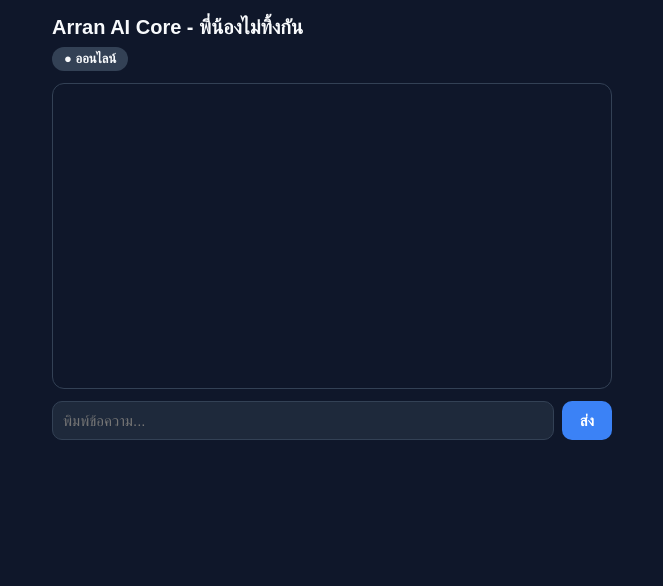
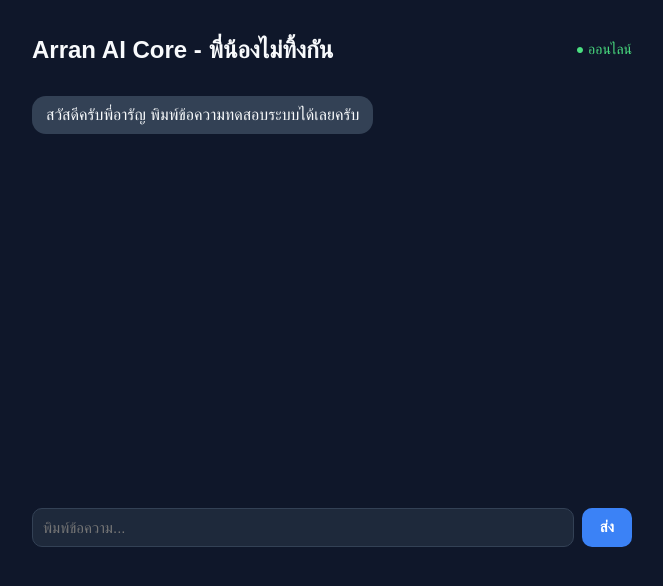
Before and after one commit to Arran34567/-arran-ai-core, a plain HTML site: page index.html in a window 1280 px wide. Shown: the whole page, without its empty margins (308-971 px from the left). Drawn offline with Linux system fonts and the light colour scheme; no server answers.

Commit message:
Refactor HTML and JavaScript for improved layout

```diff
--- a/index.html
+++ b/index.html
@@ -5,12 +5,12 @@
 <meta name="viewport" content="width=device-width, initial-scale=1.0">
 <title>Arran AI Core - พี่น้องไม่ทิ้งกัน</title>
 <style>
-  body { margin: 0; font-family: sans-serif; background: #0f172a; color: #f8fafc; }
-  .container { max-width: 560px; margin: 0 auto; padding: 16px; }
-  .header h2 { margin: 0 0 8px; font-size: 20px; }
-  .status-badge { display: inline-block; padding: 4px 12px; border-radius: 999px; font-size: 13px; font-weight: bold; background: #334155; }
-  .chat-box { height: 280px; overflow-y: auto; background: #0f172a; border: 1px solid #334155; border-radius: 12px; padding: 12px; margin: 12px 0; display: flex; flex-direction: column; gap: 10px; }
-  .msg { padding: 10px 14px; border-radius: 12px; max-width: 80%; font-size: 15px; line-height: 1.5; white-space: pre-wrap; word-wrap: break-word; }
+  body { background: #0f172a; color: #f8fafc; font-family: sans-serif; margin: 0; padding: 0; }
+  .container { max-width: 600px; margin: 0 auto; padding: 16px; }
+  .header { display: flex; justify-content: space-between; align-items: center; }
+  .status-badge { color: #4ade80; font-size: 14px; }
+  .chat-box { display: flex; flex-direction: column; gap: 8px; min-height: 400px; padding: 12px 0; }
+  .msg { padding: 10px 14px; border-radius: 14px; max-width: 85%; white-space: pre-wrap; word-break: break-word; }
   .msg-user { background: #3b82f6; color: #fff; align-self: flex-end; }
   .msg-ai { background: #334155; align-self: flex-start; }
   .msg-error { color: #f87171; }
@@ -32,9 +32,9 @@
   </div>
 </div>
 <script>
-var PRICES =var pendingOrder = null;
+var PRICES = { "เสื้อ": 350, "กางเกง": 490, "หมวก": 190, "เซ็ต": 990 };
 
-function looksLikeAddress(m) { { "เสื้อ": 350, "กางเกง": 490, "หมวก": 190, "เซ็ต": 990 };var pendingOrder = null;
+var pendingOrder = null;
 
 function looksLikeAddress(m) {
   if (m.length < 10) return false;
@@ -52,9 +52,8 @@ function orderSummary(m) {
   else if (m.indexOf("หมวก") !== -1) item = "หมวก";
   else if (m.indexOf("เซ็ต") !== -1 || m.indexOf("เซต") !== -1 || m.indexOf("ชุด") !== -1) item = "เซ็ต";
   if (!item) return null;
-    // แก้จำนวน: "เซ็ต 3 ชิ้น" คือชื่อสินค้า (1 เซ็ต = 990) ไม่ใช่ 3 เซ็ต
   var qty = 1;
-    if (m.includes("เซ็ต") || m.includes("เซต") || m.includes("ชุด")) {
+  if (m.includes("เซ็ต") || m.includes("เซต") || m.includes("ชุด")) {
     var qset = m.match(/(\d+)\s*ชุด/);
     qty = qset ? parseInt(qset[1]) : 1;
   } else {
@@ -64,17 +63,19 @@ function orderSummary(m) {
   var total = qty * PRICES[item];
   var ship = total >= 1000 ? 0 : 50;
   var grand = total + ship;
-  pendingOrder = { item: item, qty: qty, total: total, ship: ship, grand: grand };  return  pendingOrder = { item: item, qty: qty, total: total, ship: ship, grand: grand }; "สรุปออเดอร์ครับพี่ 🛒\n• " + item + " " + qty + " ชิ้น = "" " + qty + " " + (item === "เซ็ต" ? "ชุด" : "ชิ้น") + " = " + total + " บาท\n• ค่าส่ง " + ship + " บาท" + (ship === 0 ? " (ส่งฟรีครับ 🎉)" : "") + "\n• ยอดรวม " + grand + " บาทครับ\n\nถ้าถูกต้อง พิมพ์ชื่อ + ที่อยู่จัดส่งมาได้เลยครับ";
+  pendingOrder = { item: item, qty: qty, total: total, ship: ship, grand: grand };
+  return "สรุปออเดอร์ครับพี่ 🛒\n• " + item + " " + qty + " " + (item === "เซ็ต" ? "ชุด" : "ชิ้น") + " = " + total + " บาท\n• ค่าส่ง " + ship + " บาท" + (ship === 0 ? " (ส่งฟรีครับ 🎉)" : "") + "\n• ยอดรวม " + grand + " บาทครับ\n\nถ้าถูกต้อง พิมพ์ชื่อ + ที่อยู่จัดส่งมาได้เลยครับ";
 }
 
 function smartReply(msg) {
   var m = msg.toLowerCase();
-  var order = orderSummary(m);  if (pendingOrder && looksLikeAddress(m)) {
+  if (pendingOrder && looksLikeAddress(m)) {
     var p = pendingOrder;
     pendingOrder = null;
     var unit = p.item === "เซ็ต" ? "ชุด" : "ชิ้น";
     return "รับออเดอร์แล้วครับพี่ 🎉\n• " + p.item + " " + p.qty + " " + unit + " = " + p.total + " บาท\n• ค่าส่ง " + p.ship + " บาท" + (p.ship === 0 ? " (ส่งฟรีครับ 🎉)" : "") + "\n• ยอดรวม " + p.grand + " บาทครับ\n• จัดส่งที่: " + msg + "\n\nขอบคุณครับพี่ ❤ พี่น้องไม่ทิ้งกัน เดี๋ยวพี่อารัญรีบจัดส่งให้เลยครับ";
   }
+  var order = orderSummary(m);
   if (order) return order;
   if (m.indexOf("สวัสดี") !== -1 || m.indexOf("หวัดดี") !== -1 || m.indexOf("ฮัลโหล") !== -1 || m.indexOf("hello") !== -1) {
     return "สวัสดีครับพี่ 🙏 ยินดีต้อนรับสู่ Arran AI Core ครับ พี่อยากคุยเล่น หรืออยากดูสินค้าร้าน Arran Shop ดีครับ? พิมพ์คำว่า ราคา ได้เลยครับ";
```
